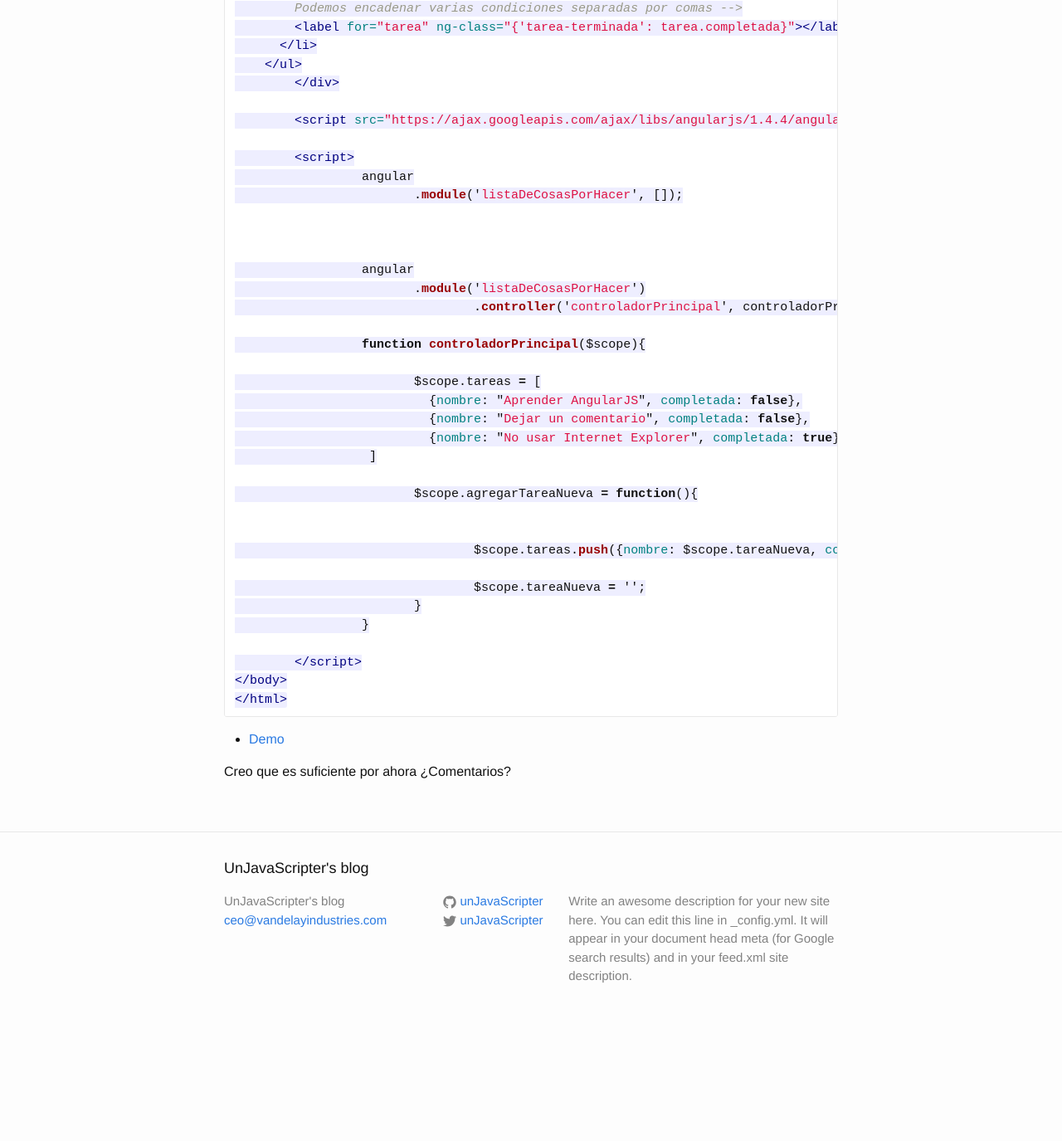
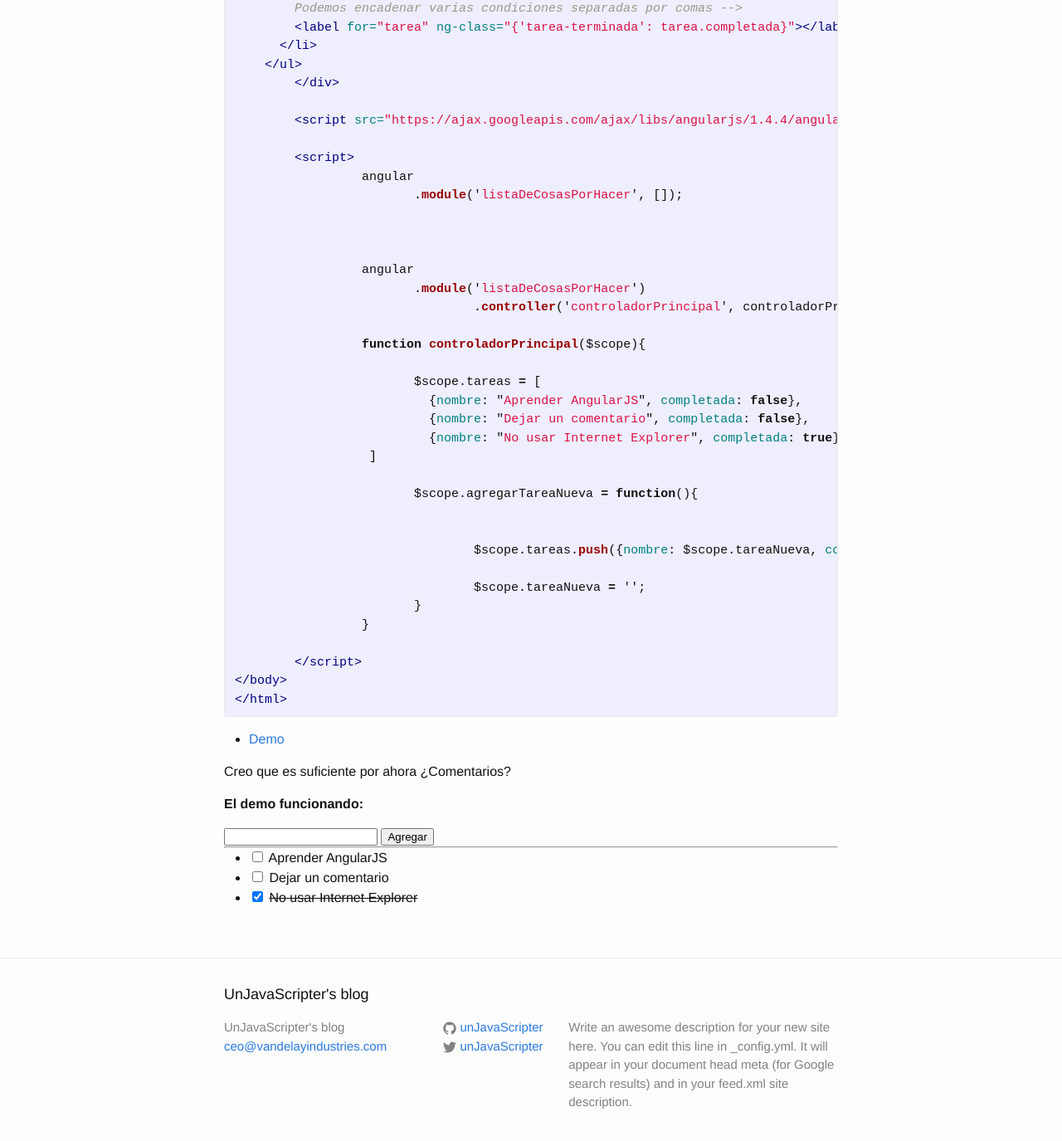
Before and after one commit to UnJavaScripter/unjavascripter.github.io, a Jekyll site: the page built from _posts/2015-09-04-Lista-de-Cosas-Por-Hacer.markdown, in a window 1280 px wide and 1400 px high, scrolled down 8549 px. Shown: the top 1375 px of the window at 83% size. Built offline with Jekyll 4.4.1, drawn with Linux system fonts in a browser that asks for light colours; nearby versions of some CDN libraries; before the commit the page ends 9797 px from its top, so only the background shows below that.

Commit message:
Updated demo on todo list post

````diff
--- a/_posts/2015-09-04-Lista-de-Cosas-Por-Hacer.markdown
+++ b/_posts/2015-09-04-Lista-de-Cosas-Por-Hacer.markdown
@@ -10,7 +10,7 @@ En el mundo AngularJS el ejemplo básico suele ser un To Do list (lista de cosas
 
 ###1 - Agregando la librería
 Simplemente llamamos a un único script
-```html
+{% highlight html %}
 <!DOCTYPE html>
 <html>
 <head>
@@ -23,7 +23,7 @@ Simplemente llamamos a un único script
 
 </body>
 </html>
-```
+{% endhighlight %}
 - En el navegador verás: nada
 
 ###2 - Definir en donde vivirá nuestra aplicación AngularJS
@@ -32,7 +32,7 @@ Algo maravilloso de AngularJS es que puede residir en conjunto con otros framewo
 Para definir nuestra aplicación simplemente usamos la directiva (ya después veremos que es eso, por ahora vamos a pensar en ella como un atributo más para una etiqueta HTML) **ng-app**. Si bien podemos ubicarla dentro de cualquier contenedor html, vamos a ponerla dentro de la etiqueta < body >, de esta forma todo lo que esté dentro del cuerpo (body) de nuestr aplicación estará al alcance (en el *scope*) de AngularJS.
 
 La directiva **ng-app** requiere un valor, este será el nombre de nuestra aplicación, en nuestro caso será *listaDeCosasPorHacer*
-```html
+{% highlight html %}
 <!DOCTYPE html>
 <html>
 <head>
@@ -44,12 +44,12 @@ La directiva **ng-app** requiere un valor, este será el nombre de nuestra aplic
 
 </body>
 </html>
-```
+{% endhighlight %}
 - En el navegador verás: nada
 
 ###3 - Crear nuestra aplicación en JavaScript
 Ya definimos en donde va a existir nuestra aplicación dentro del HTML de nuestra aplicación, ahora debemos referenciarlo en nuestro archivo JavaScript
-```html
+{% highlight html %}
 <!DOCTYPE html>
 <html>
 <head>
@@ -73,12 +73,12 @@ Ya definimos en donde va a existir nuestra aplicación dentro del HTML de nuestr
 
 </body>
 </html>
-```
+{% endhighlight %}
 - En el navegador verás: nada
 
 ###4 - Probar que funciona
 AngularJS intentará interpretar cualquier cosa que encuentre envuelta en llaves dobles: {{ }}. Más adelante veremos cómo funcionan, por ahora nos bastará con ver si al poner en ellas una operación matematica obtenemos un resultado
-```html
+{% highlight html %}
 <!DOCTYPE html>
 <html>
 <head>
@@ -95,7 +95,7 @@ AngularJS intentará interpretar cualquier cosa que encuentre envuelta en llaves
 	</script>
 </body>
 </html>
-```
+{% endhighlight %}
 - En el navegador verás: [La respuesta a la vida, el universo y todo es: 42](http://plnkr.co/edit/rKrLZC7yCKdXwpzBC8Fh?p=preview){:target="_blank"}
 
 
@@ -105,7 +105,7 @@ Ya tenemos nuestra aplicación definida, ahora necesitamos un controlador para t
 Dentro del controlador usaremos **$scope**, creo que lo mejor es pensar en él como el puente que permite conectar nuestro controlador con el HTML (la vista). Todo lo que se defina dentro de $scope será visible en la vista y será accesible a través de dobles llaves.
 
 En la vista crearemos un div con la directiva ng-controller con valor igual al nombre del controlador ponemos en nuestro archivo JavaScript
-```html
+{% highlight html %}
 <!DOCTYPE html>
 <html>
 <head>
@@ -148,7 +148,7 @@ En la vista crearemos un div con la directiva ng-controller con valor igual al n
 	</script>
 </body>
 </html>
-```
+{% endhighlight %}
 - [Demo](http://plnkr.co/edit/JegccOMiGutygr2LVIpt?p=preview){:target="_blank"}
 
 ###6 - Binding
@@ -157,7 +157,7 @@ Ya sabemos que funciona, ahora vamos a conectar nuestro código JavaScript a nue
 Vamos a crear un campo de texto en el html, le asignaremos el valor tareaNueva usando la directiva ng-model, así ambos valores quedarán ligados.
 
 Para que sea visible el binding vamos a poner entre llaves dobles "tareaNueva"
-```html
+{% highlight html %}
 <!DOCTYPE html>
 <html>
 <head>
@@ -187,7 +187,7 @@ Para que sea visible el binding vamos a poner entre llaves dobles "tareaNueva"
 	</script>
 </body>
 </html>
-```
+{% endhighlight %}
 
 - [Demo](http://plnkr.co/edit/PqREpmoDJjATvQFtYc5N?p=preview){:target="_blank"}
 
@@ -195,7 +195,7 @@ Para que sea visible el binding vamos a poner entre llaves dobles "tareaNueva"
 Vamos a usar otra directiva, en este punto ya es evidente que las directivas son una gran cantidad de funcionalidades que Angular agrega a nuestro HTML y nosotros solo debemos llamarlas. [Hay muchas directivas que vienen por defecto con AngularJS](https://docs.angularjs.org/guide/directive){:target="_blank"} y lo mejor de todo es que nosotros podemos crear aun más (en otro post veremos cómo se hace). La directiva que usaremos repite algo con base en el número de elementos en una lista u objeto.
 
 Vamos a crear una lista de tareas pendientes con tareas predeterminadas para visualizar los datos. Agregaremos un formulario que al ser enviado ejecutará una función (definida en la directiva ng-submit) que va a tomar el valor de tareaNueva en el < input > y lo agregará a la lista.
-```html
+{% highlight html %}
 <!DOCTYPE html>
 <html>
 <head>
@@ -244,7 +244,7 @@ Vamos a crear una lista de tareas pendientes con tareas predeterminadas para vis
 	</script>
 </body>
 </html>
-```
+{% endhighlight %}
 - [Demo](http://plnkr.co/edit/uYu4lTX6FxCjsI2DTMTj?p=preview){:target="_blank"}
 
 ###8 - Agregando estados (completado/pendiente)
@@ -253,7 +253,7 @@ Ya tenemos una lista a la que podemos agregar elementos, ahora necesitamos poder
 En el controlador: la lista de tareas $scope.tareas debe contener objetos en vez de strings (cadenas de texto) unicamente así que vamos a reemplazar cada elemento por un objeto conteniendo las propiedades "nombre" y "completada".
 
 En la vista: vamos a añadir un checkbox conectado a la propiedad "completada" del objeto que representa la tarea.
-```html
+{% highlight html %}
 <!DOCTYPE html>
 <html>
 <head>
@@ -306,7 +306,7 @@ En la vista: vamos a añadir un checkbox conectado a la propiedad "completada" d
 	</script>
 </body>
 </html>
-```
+{% endhighlight %}
 - [Demo](http://plnkr.co/edit/e9P5ugLBWGUoLETxIr9K?p=preview){:target="_blank"}
 
 ###9 - Marcando tareas completadas con ng-class
@@ -314,7 +314,7 @@ Las tareas completadas deberían tener una apariencia diferente, vamos a usar la
 
 Creamos la clase tarea terminada dentro de una etiqueta < style > dentro de < head >
 
-```html
+{% highlight html %}
 <!DOCTYPE html>
 <html>
 <head>
@@ -376,8 +376,38 @@ Creamos la clase tarea terminada dentro de una etiqueta < style > dentro de < he
 	</script>
 </body>
 </html>
-```
+{% endhighlight %}
 - [Demo](http://plnkr.co/edit/Nsjb73rRBaSbGQEXO2oH?p=preview){:target="_blank"}
 
 
 Creo que es suficiente por ahora ¿Comentarios?
+
+**El demo funcionando:**
+
+<script src="https://ajax.googleapis.com/ajax/libs/angularjs/1.4.4/angular.min.js"></script>
+<script>
+angular .module('listaDeCosasPorHacer', []); angular .module('listaDeCosasPorHacer') .controller('controladorPrincipal', controladorPrincipal); function controladorPrincipal($scope){ $scope.tareas = [ {nombre: "Aprender AngularJS", completada: false}, {nombre: "Dejar un comentario", completada: false}, {nombre: "No usar Internet Explorer", completada: true} ]; $scope.agregarTareaNueva = function(){ $scope.tareas.push({nombre: $scope.tareaNueva, completada: false}); $scope.tareaNueva = ''; } };
+
+</script>
+
+<div ng-app="listaDeCosasPorHacer">
+    <style>
+      .tarea-terminada {
+        text-decoration: line-through;
+      }
+    </style>
+	<div ng-controller="controladorPrincipal">
+
+		<form ng-submit="agregarTareaNueva()">
+			<input ng-model="tareaNueva">
+			<input type="submit" value="Agregar">
+		</form>
+    <hr>
+    <ul>
+      <li ng-repeat="tarea in tareas">
+        <input type="checkbox" id="{{tarea}}" ng-model="tarea.completada">
+        <label for="tarea" ng-class="{'tarea-terminada': tarea.completada}" ng-bind="tarea.nombre"></label>
+      </li>
+    </ul>
+	</div>
+</div>
````
